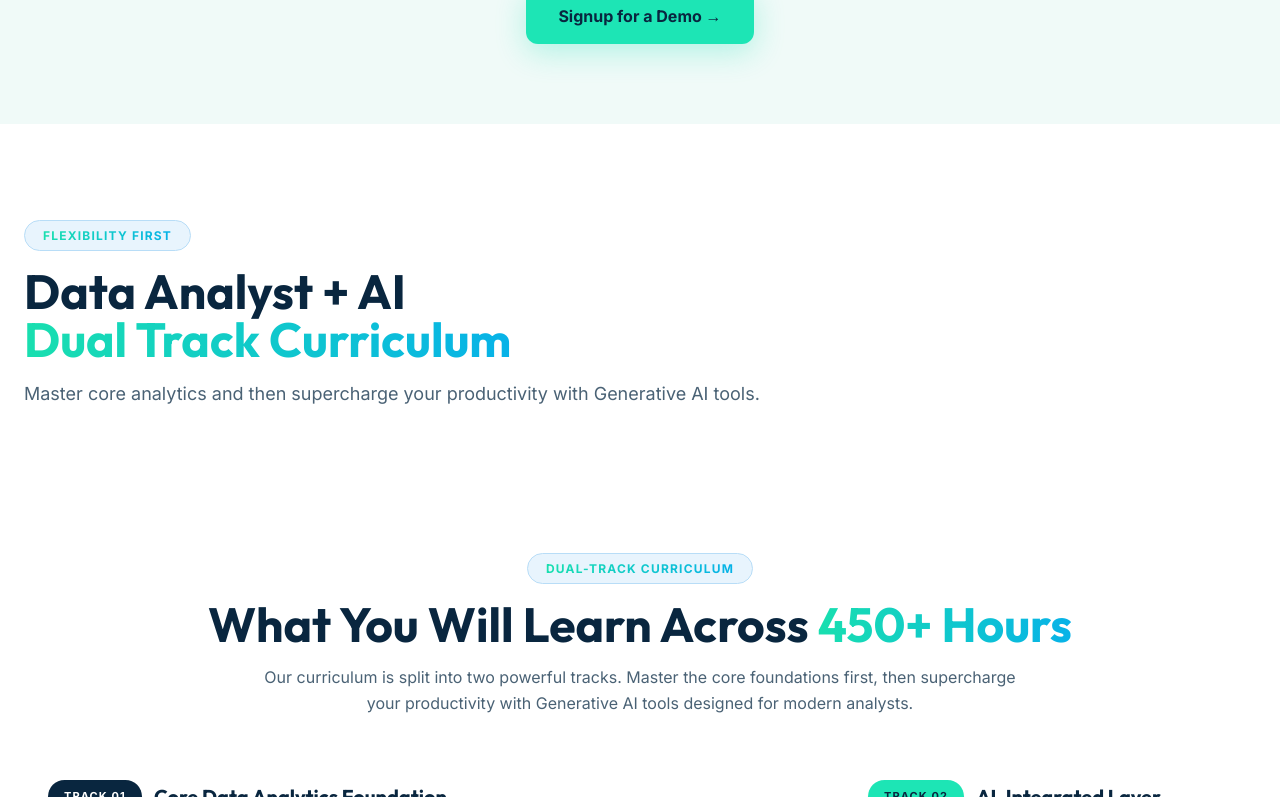
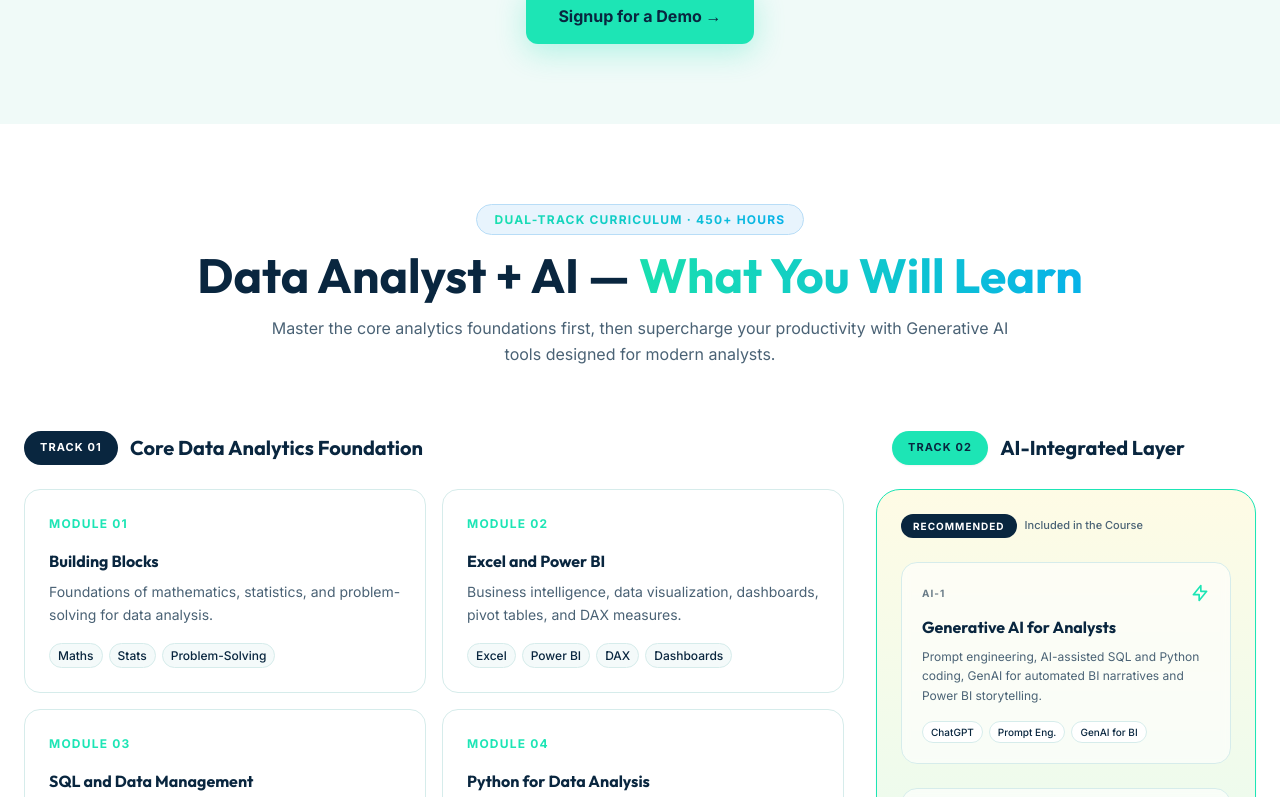
Before and after one commit to dhaval-alabs/careersuccess_legacy, a Next.js app: page /data-analyst-ai-course-bangalore in a window 1280 px wide. Shown: the part 5803-6600 px from the top of the page. Built offline with nearby package versions, Linux system fonts and the light colour scheme.

Commit message:
fix: merge duplicate curriculum headers into single unified heading across all 4 DA pages

```diff
--- a/app/data-analyst-ai-course-bangalore/page.tsx
+++ b/app/data-analyst-ai-course-bangalore/page.tsx
@@ -408,26 +408,8 @@
         {/* NEW SECTION: DALearningModes */}
         <DALearningModes onOpenDemo={() => { setCtaSource(`Pricing_SignupDemo`); setIsDemoOpen(true); }} />
 
-        {/* NEW SECTION: CURRICULUM */}
-        <section id="curriculum" className="py-24 px-6 bg-white">
-          <div className="max-w-7xl mx-auto">
-            <div className="flex flex-col md:flex-row md:items-end justify-between gap-10 mb-16">
-              <div className="max-w-3xl">
-                <span className="inline-block bg-[#e8f4fd] text-[12px] font-bold uppercase tracking-[0.1em] px-[18px] py-[5px] rounded-full border border-[#b8ddf7] mb-4">
-                  <span className="bg-gradient-to-r from-[#19dfaf] to-[#07b2e8] bg-clip-text text-transparent">FLEXIBILITY FIRST</span>
-                </span>
-                <h2 className="text-[#09263F] font-bold text-4xl sm:text-5xl leading-tight mb-4">
-                  Data Analyst + AI <br />
-                  <span className="bg-gradient-to-r from-[#19dfaf] to-[#07b2e8] bg-clip-text text-transparent">Dual Track Curriculum</span>
-                </h2>
-                <p className="text-[#4A6275] text-lg leading-relaxed">
-                  Master core analytics and then supercharge your productivity with Generative AI tools.
-                </p>
-              </div>
-            </div>
-            <DACurriculumSection onOpenBrochure={() => { setCtaSource(`Curriculum_DownloadBrochure`); setIsBrochureOpen(true); }} />
-          </div>
-        </section>
+        {/* CURRICULUM */}
+        <DACurriculumSection onOpenBrochure={() => { setCtaSource(`Curriculum_DownloadBrochure`); setIsBrochureOpen(true); }} />
 
         {/* COMBINED CERTIFICATE & TESTIMONIALS */}
         <section className="py-12 bg-[#f0faf8]">
--- a/app/data-analyst-ai-course-delhi/page.tsx
+++ b/app/data-analyst-ai-course-delhi/page.tsx
@@ -408,26 +408,8 @@
         {/* NEW SECTION: DALearningModes */}
         <DALearningModes onOpenDemo={() => { setCtaSource(`Pricing_SignupDemo`); setIsDemoOpen(true); }} />
 
-        {/* NEW SECTION: CURRICULUM */}
-        <section id="curriculum" className="py-24 px-6 bg-white">
-          <div className="max-w-7xl mx-auto">
-            <div className="flex flex-col md:flex-row md:items-end justify-between gap-10 mb-16">
-              <div className="max-w-3xl">
-                <span className="inline-block bg-[#e8f4fd] text-[12px] font-bold uppercase tracking-[0.1em] px-[18px] py-[5px] rounded-full border border-[#b8ddf7] mb-4">
-                  <span className="bg-gradient-to-r from-[#19dfaf] to-[#07b2e8] bg-clip-text text-transparent">FLEXIBILITY FIRST</span>
-                </span>
-                <h2 className="text-[#09263F] font-bold text-4xl sm:text-5xl leading-tight mb-4">
-                  Data Analyst + AI <br />
-                  <span className="bg-gradient-to-r from-[#19dfaf] to-[#07b2e8] bg-clip-text text-transparent">Dual Track Curriculum</span>
-                </h2>
-                <p className="text-[#4A6275] text-lg leading-relaxed">
-                  Master core analytics and then supercharge your productivity with Generative AI tools.
-                </p>
-              </div>
-            </div>
-            <DACurriculumSection onOpenBrochure={() => { setCtaSource(`Curriculum_DownloadBrochure`); setIsBrochureOpen(true); }} />
-          </div>
-        </section>
+        {/* CURRICULUM */}
+        <DACurriculumSection onOpenBrochure={() => { setCtaSource(`Curriculum_DownloadBrochure`); setIsBrochureOpen(true); }} />
 
         {/* COMBINED CERTIFICATE & TESTIMONIALS */}
         <section className="py-12 bg-[#f0faf8]">
--- a/app/data-analyst-ai-course-gurgaon/page.tsx
+++ b/app/data-analyst-ai-course-gurgaon/page.tsx
@@ -408,26 +408,8 @@
         {/* NEW SECTION: DALearningModes */}
         <DALearningModes onOpenDemo={() => { setCtaSource(`Pricing_SignupDemo`); setIsDemoOpen(true); }} />
 
-        {/* NEW SECTION: CURRICULUM */}
-        <section id="curriculum" className="py-24 px-6 bg-white">
-          <div className="max-w-7xl mx-auto">
-            <div className="flex flex-col md:flex-row md:items-end justify-between gap-10 mb-16">
-              <div className="max-w-3xl">
-                <span className="inline-block bg-[#e8f4fd] text-[12px] font-bold uppercase tracking-[0.1em] px-[18px] py-[5px] rounded-full border border-[#b8ddf7] mb-4">
-                  <span className="bg-gradient-to-r from-[#19dfaf] to-[#07b2e8] bg-clip-text text-transparent">FLEXIBILITY FIRST</span>
-                </span>
-                <h2 className="text-[#09263F] font-bold text-4xl sm:text-5xl leading-tight mb-4">
-                  Data Analyst + AI <br />
-                  <span className="bg-gradient-to-r from-[#19dfaf] to-[#07b2e8] bg-clip-text text-transparent">Dual Track Curriculum</span>
-                </h2>
-                <p className="text-[#4A6275] text-lg leading-relaxed">
-                  Master core analytics and then supercharge your productivity with Generative AI tools.
-                </p>
-              </div>
-            </div>
-            <DACurriculumSection onOpenBrochure={() => { setCtaSource(`Curriculum_DownloadBrochure`); setIsBrochureOpen(true); }} />
-          </div>
-        </section>
+        {/* CURRICULUM */}
+        <DACurriculumSection onOpenBrochure={() => { setCtaSource(`Curriculum_DownloadBrochure`); setIsBrochureOpen(true); }} />
 
         {/* COMBINED CERTIFICATE & TESTIMONIALS */}
         <section className="py-12 bg-[#f0faf8]">
--- a/app/data-analyst-ai-course-noida/page.tsx
+++ b/app/data-analyst-ai-course-noida/page.tsx
@@ -408,26 +408,8 @@
         {/* NEW SECTION: DALearningModes */}
         <DALearningModes onOpenDemo={() => { setCtaSource(`Pricing_SignupDemo`); setIsDemoOpen(true); }} />
 
-        {/* NEW SECTION: CURRICULUM */}
-        <section id="curriculum" className="py-24 px-6 bg-white">
-          <div className="max-w-7xl mx-auto">
-            <div className="flex flex-col md:flex-row md:items-end justify-between gap-10 mb-16">
-              <div className="max-w-3xl">
-                <span className="inline-block bg-[#e8f4fd] text-[12px] font-bold uppercase tracking-[0.1em] px-[18px] py-[5px] rounded-full border border-[#b8ddf7] mb-4">
-                  <span className="bg-gradient-to-r from-[#19dfaf] to-[#07b2e8] bg-clip-text text-transparent">FLEXIBILITY FIRST</span>
-                </span>
-                <h2 className="text-[#09263F] font-bold text-4xl sm:text-5xl leading-tight mb-4">
-                  Data Analyst + AI <br />
-                  <span className="bg-gradient-to-r from-[#19dfaf] to-[#07b2e8] bg-clip-text text-transparent">Dual Track Curriculum</span>
-                </h2>
-                <p className="text-[#4A6275] text-lg leading-relaxed">
-                  Master core analytics and then supercharge your productivity with Generative AI tools.
-                </p>
-              </div>
-            </div>
-            <DACurriculumSection onOpenBrochure={() => { setCtaSource(`Curriculum_DownloadBrochure`); setIsBrochureOpen(true); }} />
-          </div>
-        </section>
+        {/* CURRICULUM */}
+        <DACurriculumSection onOpenBrochure={() => { setCtaSource(`Curriculum_DownloadBrochure`); setIsBrochureOpen(true); }} />
 
         {/* COMBINED CERTIFICATE & TESTIMONIALS */}
         <section className="py-12 bg-[#f0faf8]">
--- a/components/DACurriculumSection.tsx
+++ b/components/DACurriculumSection.tsx
@@ -28,14 +28,14 @@
       <div className="max-w-[1600px] mx-auto px-4 sm:px-6">
         <div className="text-center mb-16">
           <span className="inline-block bg-[#e8f4fd] text-[12px] font-bold uppercase tracking-[0.1em] px-[18px] py-[5px] rounded-full border border-[#b8ddf7] mb-4">
-            <span className="bg-gradient-to-r from-[#19dfaf] to-[#07b2e8] bg-clip-text text-transparent">DUAL-TRACK CURRICULUM</span>
+            <span className="bg-gradient-to-r from-[#19dfaf] to-[#07b2e8] bg-clip-text text-transparent">Dual-Track Curriculum · 450+ Hours</span>
           </span>
           <h2 className="text-[#09263F] font-bold text-3xl sm:text-5xl leading-tight mb-4">
-            What You Will Learn Across{' '}
-            <span className="bg-gradient-to-r from-[#19dfaf] to-[#07b2e8] bg-clip-text text-transparent">450+ Hours</span>
+            Data Analyst + AI —{' '}
+            <span className="bg-gradient-to-r from-[#19dfaf] to-[#07b2e8] bg-clip-text text-transparent">What You Will Learn</span>
           </h2>
           <p className="text-[#4A6275] text-base leading-relaxed max-w-3xl mx-auto">
-            Our curriculum is split into two powerful tracks. Master the core foundations first, then supercharge your productivity with Generative AI tools designed for modern analysts.
+            Master the core analytics foundations first, then supercharge your productivity with Generative AI tools designed for modern analysts.
           </p>
         </div>
 
```
